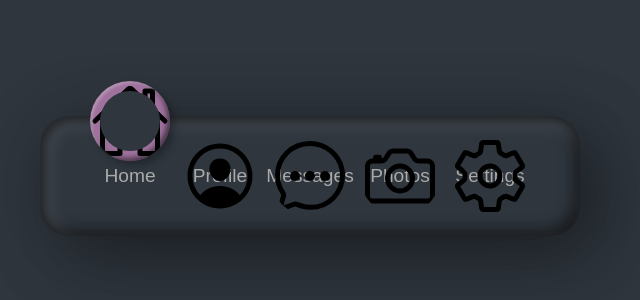
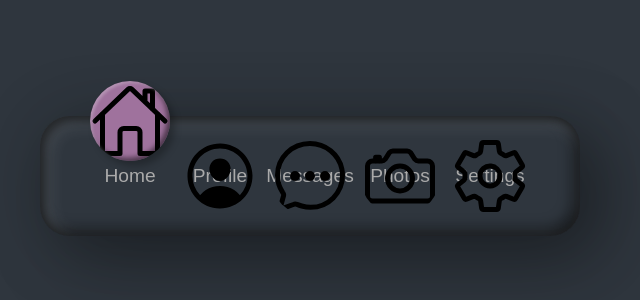
Before and after one commit to coolcrazyfox/drive-react-website, a React (Create React App) app: page /#/search in a window 1280 px wide. Shown: the part 224-524 px from the top of the page, without its empty margins (330-970 px from the left). Built offline with nearby package versions, Linux system fonts and the light colour scheme.

Commit message:
change Search.css

```diff
--- a/src/components/search/Search.module.css
+++ b/src/components/search/Search.module.css
@@ -67,10 +67,19 @@
     inset 2px 2px 3px rgba(255, 255, 255, 0.25),
     inset -3px -3px 5px rgba(0, 0, 0, 0.5);
 }
-.navigation li.active a .icon::before{
+.navigation li a .icon::before{
     content: '';
     position: absolute;
     inset: 10px;
     background: #2f363e;
     border-radius: 50%;
+
+    box-shadow: 5px 5px 5px rgba(0, 0, 0, 0.5),
+    inset 2px 2px 3px rgba(255, 255, 255, 0.25),
+    inset -3px -3px 5px rgba(0, 0, 0, 0.5);
+    transform: scale(0);
+    transition: 0.5s;
 }
+.navigation li.active a .icon::before{
+
+}
```
